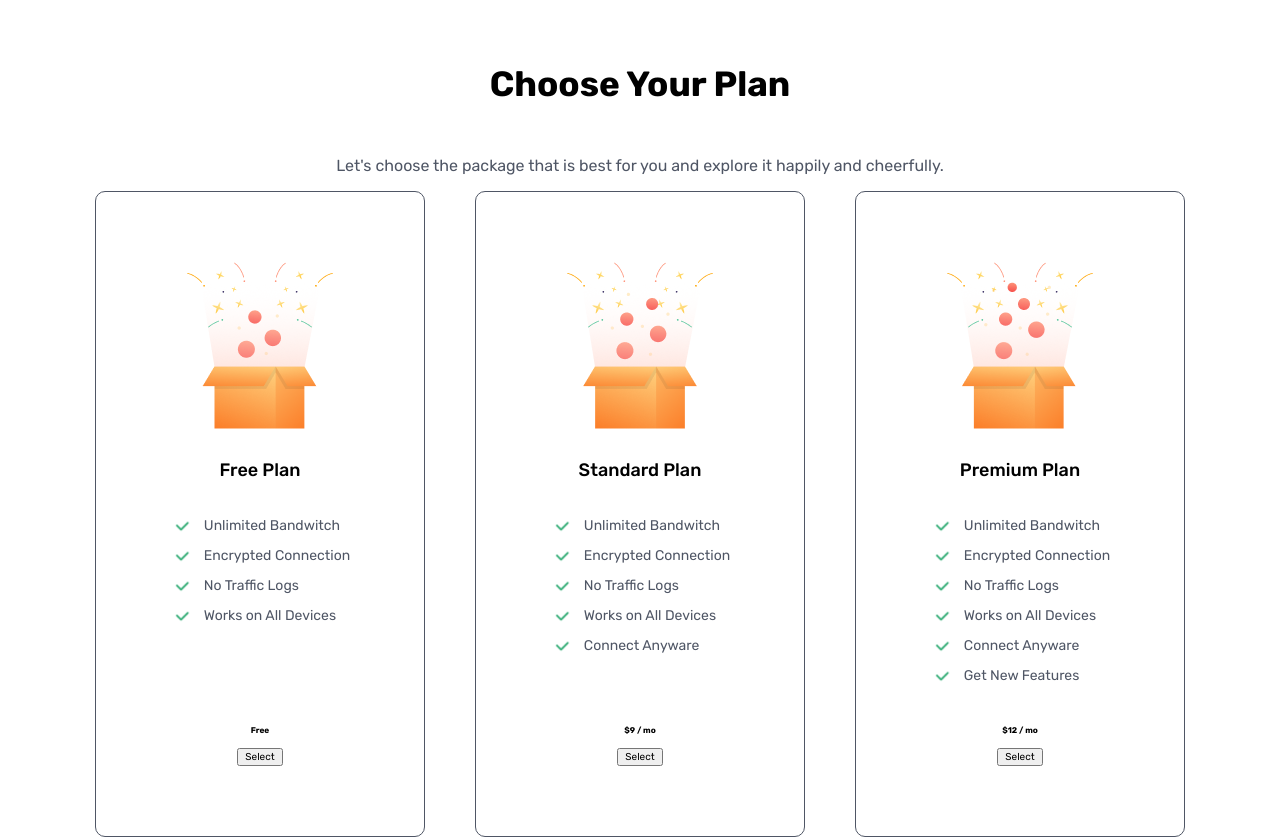
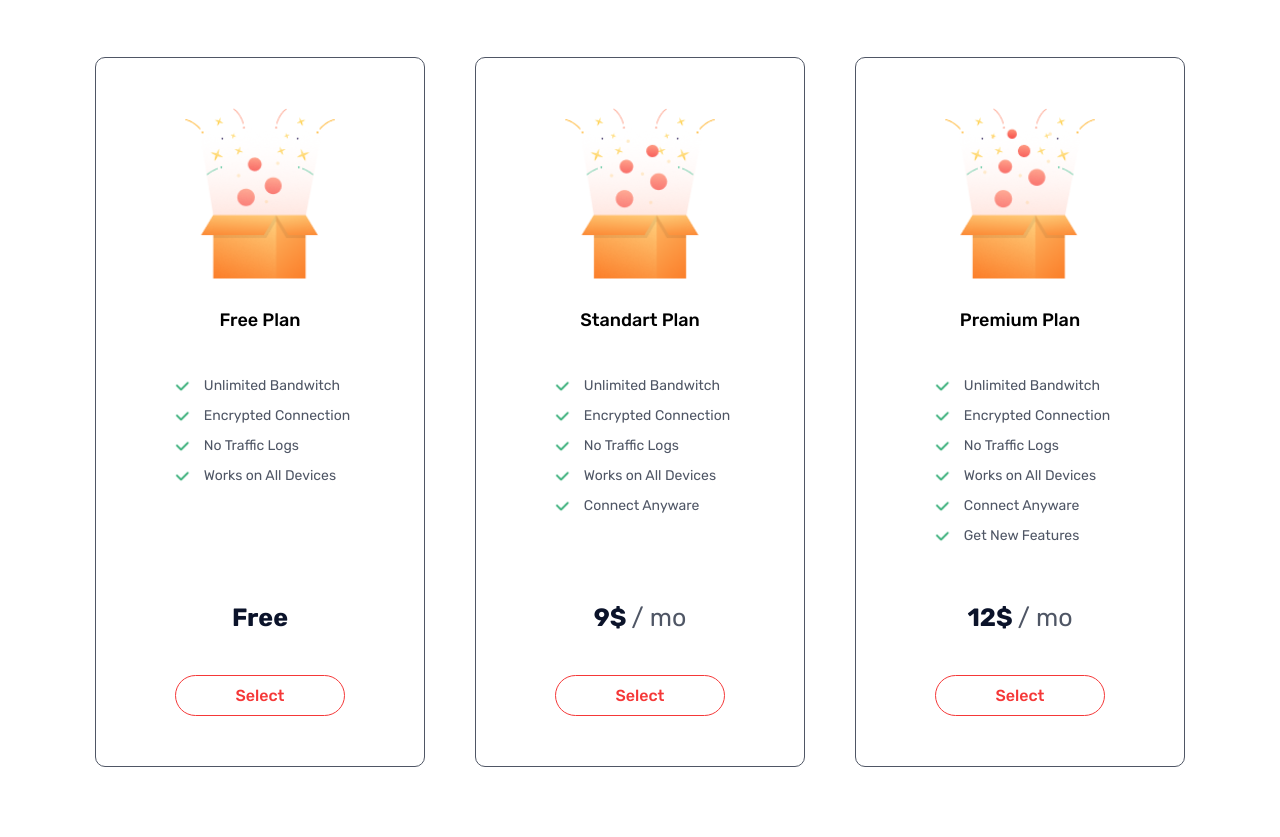
Before and after one commit to erlankg0/neobis-front-lasles-VPN, a website: page index.html in a window 1280 px wide. Shown: the part 1413-2250 px from the top of the page. Drawn offline with Linux system fonts and the light colour scheme.

Commit message:
finsih card and map section

```diff
--- a/index.html
+++ b/index.html
@@ -109,6 +109,7 @@
 
                 <!--    card          -->
                 <div class="card">
+                    <div class="card__top">
                         <img src="/src/img/cards/free.png" class="card__img" alt="free card">
                         <h5 class="card__title">Free Plan</h5>
                         <ul class="card__list">
@@ -129,18 +130,23 @@
                             </li>
 
                         </ul>
+                    </div>
 
+                    <div class="card__down">
+                        <div class="card__pricing">
                             <h5 class="card__price">Free</h5>
-                    <button type="button">Select</button>
+                        </div>
+                        <button class="card__button" type="button">Select</button>
+                    </div>
                 </div>
                 <!--    end card        -->
 
                 <!--    card          -->
                 <div class="card">
+                    <div class="card__top">
                         <img src="/src/img/cards/standard.png" class="card__img" alt="free card">
-                    <h5 class="card__title">Standard Plan</h5>
+                        <h5 class="card__title">Standart Plan</h5>
                         <ul class="card__list">
-
                             <li class="card__item">
                                 Unlimited Bandwitch
                             </li>
@@ -161,17 +167,22 @@
                                 Connect Anyware
                             </li>
 
+                        </ul>
+                    </div>
 
-                    </ul>
-
-                    <h5 class="card__price">$9 / mo</h5>
+                    <div class="card__down">
+                        <div class="card__pricing">
+                            <h5 class="card__price">9$ </h5>
+                            <p class="card__period"> / mo</p>
+                        </div>
                         <button class="card__button" type="button">Select</button>
+                    </div>
                 </div>
                 <!--    end card        -->
 
-
                 <!--    card          -->
                 <div class="card">
+                    <div class="card__top">
                         <img src="/src/img/cards/premium.png" class="card__img" alt="free card">
                         <h5 class="card__title">Premium Plan</h5>
                         <ul class="card__list">
@@ -195,15 +206,24 @@
                                 Connect Anyware
                             </li>
 
+
                             <li class="card__item">
                                 Get New Features
                             </li>
+
                         </ul>
+                    </div>
 
-                    <h5 class="card__price">$12 / mo</h5>
-                    <button type="button">Select</button>
+                    <div class="card__down">
+                        <div class="card__pricing">
+                            <h5 class="card__price">12$ </h5>
+                            <p class="card__period">/ mo</p>
+                        </div>
+                        <button class="card__button" type="button">Select</button>
+                    </div>
                 </div>
                 <!--    end card        -->
+
 
             </div>
 
--- a/src/scss/card.sass
+++ b/src/scss/card.sass
@@ -5,29 +5,27 @@
 .card
   border: $--color-gray solid 1px
   border-radius: 1rem
+  padding: 5rem 0
+  display: flex
+  flex-direction: column
+  justify-content: space-between
 
-  display: grid
-  grid-template-columns: 1fr
-
-  justify-items: center
-
-  padding: 7rem 5rem
-  max-width: 33rem
+  &__top
+    display: flex
+    flex-direction: column
+    align-items: center
 
   &__img
-    align-self: end
+    width: 15rem
 
   &__title
     font-size: 1.8rem
     font-weight: $--font-bold
-    align-self: baseline
 
   &__list
     list-style: none
-    height: 20rem
-    justify-self: center
     padding: 0
-    margin: 0
+
   &__item
     color: $--color-gray
     font-size: $--fons-size-small
@@ -46,8 +44,46 @@
     height: 2.4rem
     align-self: center
 
+  &__down
+    display: flex
+    flex-direction: column
+    justify-content: space-between
+    align-items: center
+
+  &__pricing
+    display: flex
+    align-self: center
+    align-items: center
+    gap: .5rem
+
+  &__price
+    font-size: 25px
+    line-height: 3rem
+    color: $--color-black
+
+  &__period
+    color: $--color-gray
+    font-size: 25px
+    line-height: 3rem
+
   &__button
     border: $--color-orange solid 1px
+    width: 17rem
+    background-color: transparent
+    border-radius: 5rem
+    padding: 1rem
+
+    color: $--color-orange
+    font-size: $--font-size-middle
+    font-weight: $--font-bold
+    transition: .2s
+
+  &__button:hover
+    background-color: $--color-orange
+    color: #ffffff
+    filter: drop-shadow(0 2rem 20px $--color-shadow)
+    border-radius: 6rem
+
 
 
 .card:hover
--- a/src/scss/card2.sass
+++ /dev/null
@@ -1,2 +0,0 @@
-.card
-  display: flex
--- a/src/scss/normalize.scss
+++ b/src/scss/normalize.scss
@@ -116,7 +116,7 @@ textarea {
 
 // Addresses margins handled incorrectly in IE6/7
 
-body {
+body, h1, h2, h3, h4, h5, h6, p, span{
   margin: 0;
 }
 
--- a/src/scss/pricing.sass
+++ b/src/scss/pricing.sass
@@ -1,9 +1,20 @@
 @import "typography"
 .pricing
-  padding-top: 10rem
+
+  display: flex
+  flex-direction: column
+  gap: 6rem
+  align-items: center
 
   &__content
     display: grid
     grid-template-columns: repeat(3, 330px)
     column-gap: 5rem
     justify-content: center
+
+  &__text
+    display: flex
+    flex-direction: column
+    width: 60rem
+    text-align: center
+    gap: 2rem
--- a/src/scss/testimonials.sass
+++ b/src/scss/testimonials.sass
@@ -7,6 +7,7 @@
     display: grid
     grid-template-columns: 1fr
     row-gap: 1rem
+    justify-items: center
 
   &__title
     width: 40rem
--- a/src/scss/typography.sass
+++ b/src/scss/typography.sass
@@ -3,6 +3,7 @@
 $--color-gray: #4F5665
 $--color-orange: #F53838
 $--color-black: #0B132A
+$--color-shadow: #F5383859
 
 // font size
 $--font-size-big: 3.5rem
@@ -18,6 +19,7 @@ $--font-bold: 500
   font-size: $--font-size-big
   line-height: 5rem
   text-align: center
+  margin: 0
 
 .description
   font-size: $--font-size-middle
```
Also changed, not shown: dist/css/about.css, dist/css/btn.css, dist/css/card.css, dist/css/card2.css, dist/css/features.css, dist/css/header.css, dist/css/intro.css, dist/css/normalize.css, dist/css/pricing.css, dist/css/styles.css, dist/css/testimonials.css, dist/css/typography.css. Lines whose indentation alone changed are shown as unchanged.
